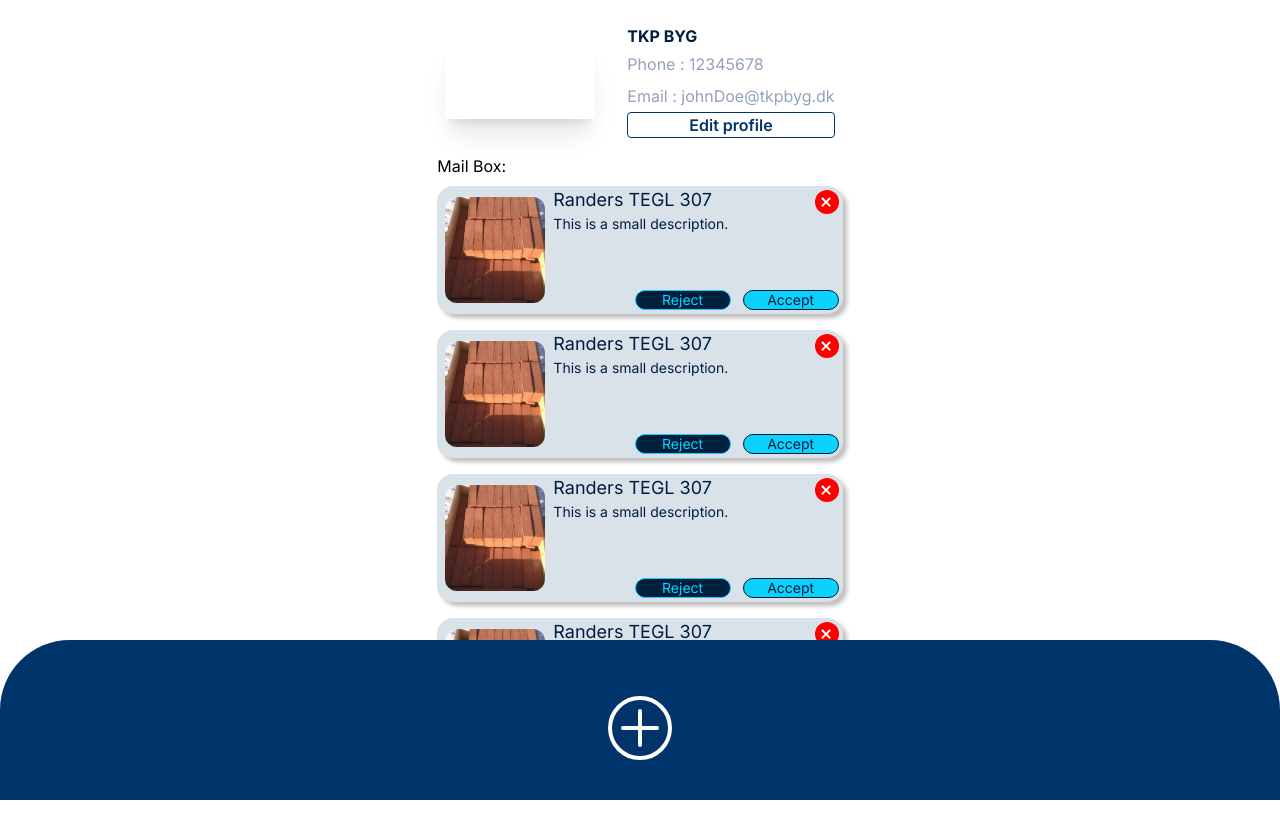
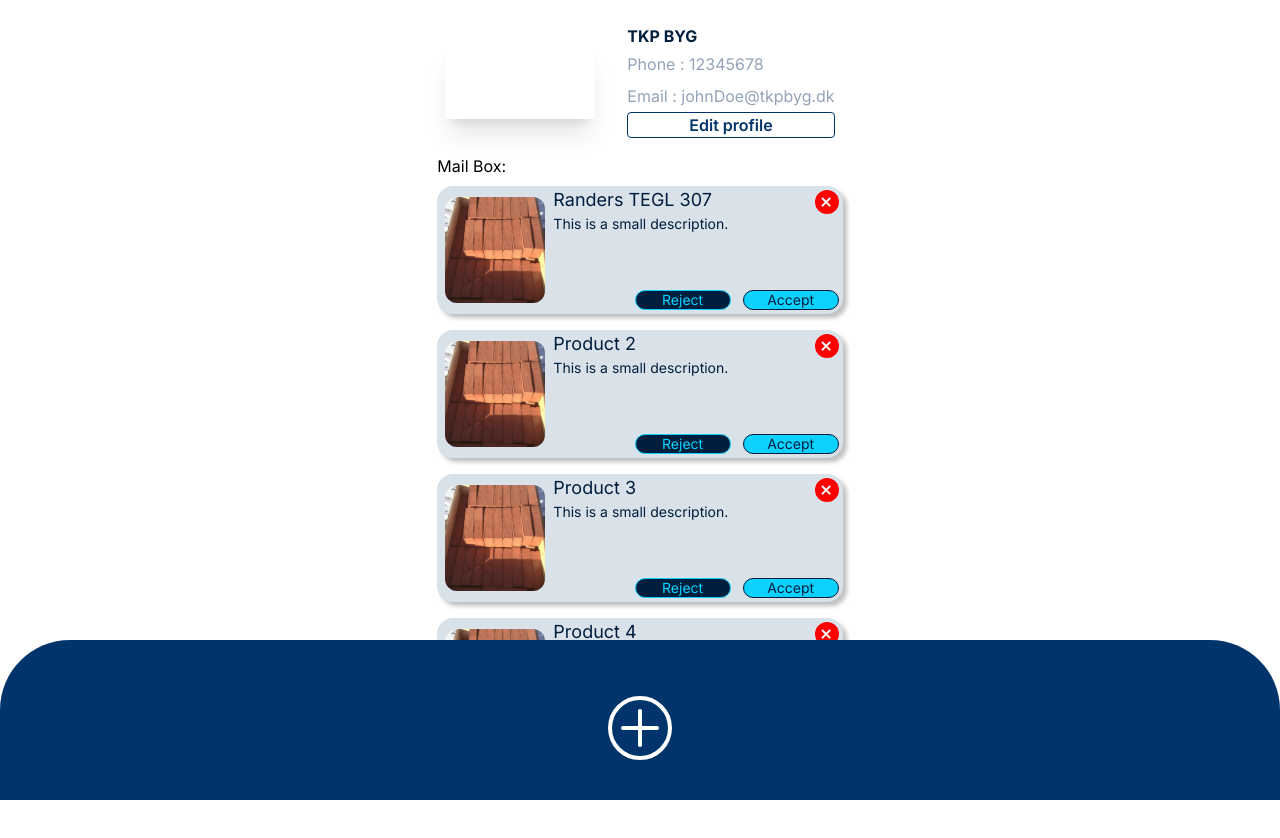
Before and after one commit to storgaard98/TooWoodToGo, a Next.js app in the folder nextjs-frontend/: page /home in a window 1280 px wide. Shown: the top 838 px of the page. Built offline with nearby package versions, Linux system fonts and the light colour scheme.

Commit message:
Now possible to remove a product

```diff
--- a/nextjs-frontend/app/home/components/products.tsx
+++ b/nextjs-frontend/app/home/components/products.tsx
@@ -6,6 +6,8 @@ interface ProductsProps {
   productName: string;
   price: number;
   pathToImage: string;
+  removeProduct: (id: number) => void;
+  id: number;
 }
 
 const Products = (props: ProductsProps) => {
@@ -34,7 +36,7 @@ const Products = (props: ProductsProps) => {
             </button>
           </div>
           <div>
-            <button className="absolute top-0 right-0 m-1 w-6 h-6 flex items-center justify-center rounded-full bg-cross-red">
+            <button className="absolute top-0 right-0 m-1 w-6 h-6 flex items-center justify-center rounded-full bg-cross-red" onClick={() => props.removeProduct(props.id)}>
               <svg
                 xmlns="http://www.w3.org/2000/svg"
                 width="15"
--- a/nextjs-frontend/app/home/page.tsx
+++ b/nextjs-frontend/app/home/page.tsx
@@ -1,5 +1,5 @@
 "use client";
-import React from "react";
+import React, { useEffect } from "react";
 import { useState } from "react";
 import Square from "./components/square";
 import MakeASaleButton from "./components/make-a-sale-button";
@@ -7,12 +7,81 @@ import Profile from "./components/profile";
 import NewProductInformation from "./components/new-product-information";
 import Products from "./components/products";
 
+type Product = {
+  id: number;
+  productName: string;
+  price: number;
+  pathToImage: string;
+};
+
 const Home = () => {
   const [isExpanded, setIsExpanded] = useState(false);
+  const [products, setProducts] = useState<Product[]>([
+    {
+      id: 1,
+      productName: "Randers TEGL 307",
+      pathToImage: "/Rectangle.png",
+      price: 1,
+    },
+    {
+      id: 2,
+      productName: "Product 2",
+      price: 200,
+      pathToImage: "/Rectangle.png",
+    },
+    {
+      id: 3,
+      productName: "Product 3",
+      price: 300,
+      pathToImage: "/Rectangle.png",
+    },
+    {
+      id: 4,
+      productName: "Product 4",
+      price: 400,
+      pathToImage: "/Rectangle.png",
+    },
+    {
+      id: 5,
+      productName: "Product 5",
+      price: 500,
+      pathToImage: "/Rectangle.png",
+    },
+    {
+      id: 6,
+      productName: "Product 6",
+      price: 600,
+      pathToImage: "/Rectangle.png",
+    },
+    {
+      id: 7,
+      productName: "Product 7",
+      price: 700,
+      pathToImage: "/Rectangle.png",
+    },
+  ]);
+
+  /*   useEffect(() => {
+    // Replace this with your actual fetch function
+    fetchProductsFromDatabase().then(setProducts);
+  }, []); */
 
   const toggleSquare = () => {
     setIsExpanded(!isExpanded);
   };
+
+  async function fetchProductsFromDatabase() {
+    // Replace this with your actual fetch function
+    const response = await fetch("/api/products");
+    const data = await response.json();
+    return data;
+  }
+
+  function removeProduct(id: number) {
+    console.log("Product removed");
+    const updatedProducts = products.filter((product) => product.id !== id);
+    setProducts(updatedProducts);
+  }
 
   //TODO have an empty product so the scroll effects looks cool. Alternative use h-57% instead in the div that wraps the products
   //Removed         {!isExpanded && ( )} from the div that wraps the products - the p-tag
@@ -29,41 +98,13 @@ const Home = () => {
           <h1 className="pl-2">Mail Box: </h1>
           <p></p>
           <div className="flex flex-col justify-start w-full h-full% overflow-y-auto">
-            <Products
-              pathToImage="/Rectangle.png"
-              productName="Randers TEGL 307"
-              price={1}
-            />
-            <Products
-              pathToImage="/Rectangle.png"
-              productName="Randers TEGL 307"
-              price={1}
-            />
-            <Products
-              pathToImage="/Rectangle.png"
-              productName="Randers TEGL 307"
-              price={1}
-            />
-            <Products
-              pathToImage="/Rectangle.png"
-              productName="Randers TEGL 307"
-              price={1}
-            />
-            <Products
-              pathToImage="/Rectangle.png"
-              productName="Randers TEGL 307"
-              price={1}
-            />
-            <Products
-              pathToImage="/Rectangle.png"
-              productName="Randers TEGL 307"
-              price={1}
-            />
-            <Products
-              pathToImage="/Rectangle.png"
-              productName="Randers TEGL 307"
-              price={1}
-            />
+            {products.map((product) => (
+              <Products
+                key={product.id}
+                {...product}
+                removeProduct={removeProduct}
+              />
+            ))}
           </div>
         </div>
 
```
